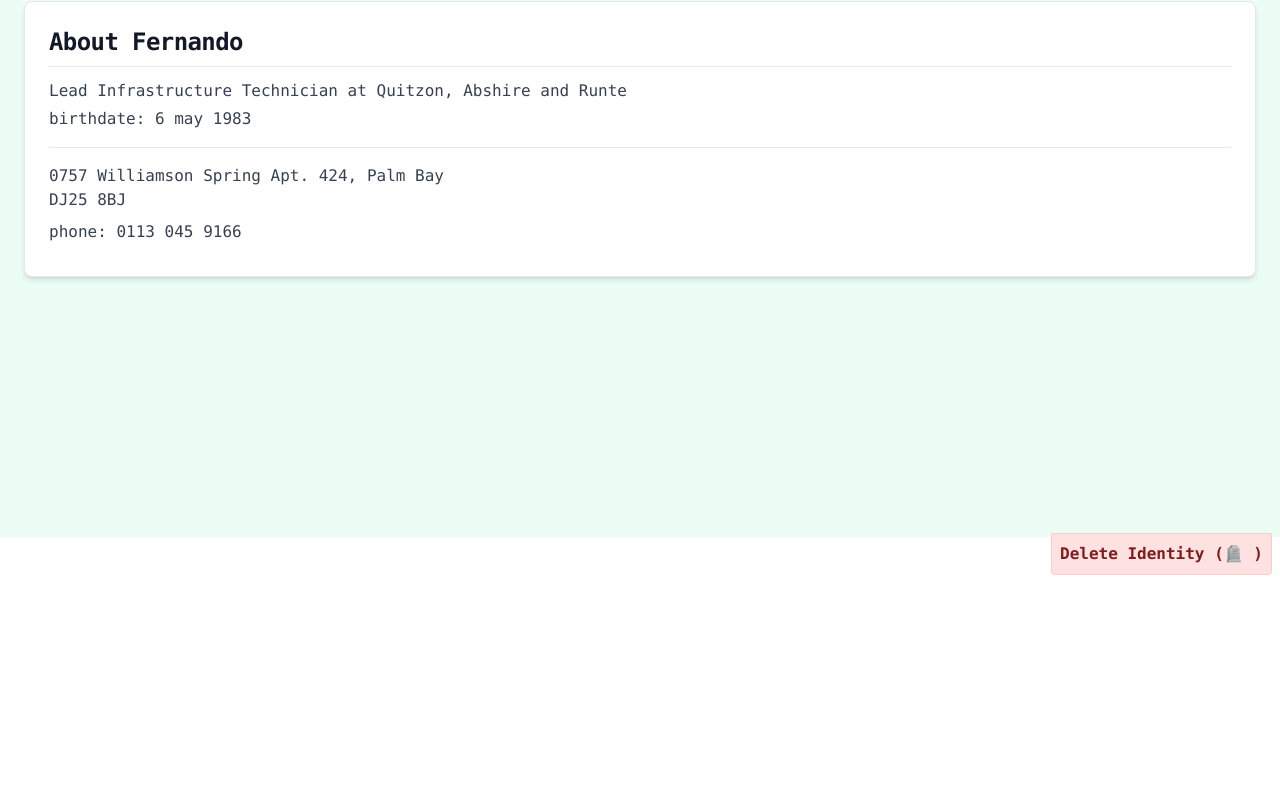
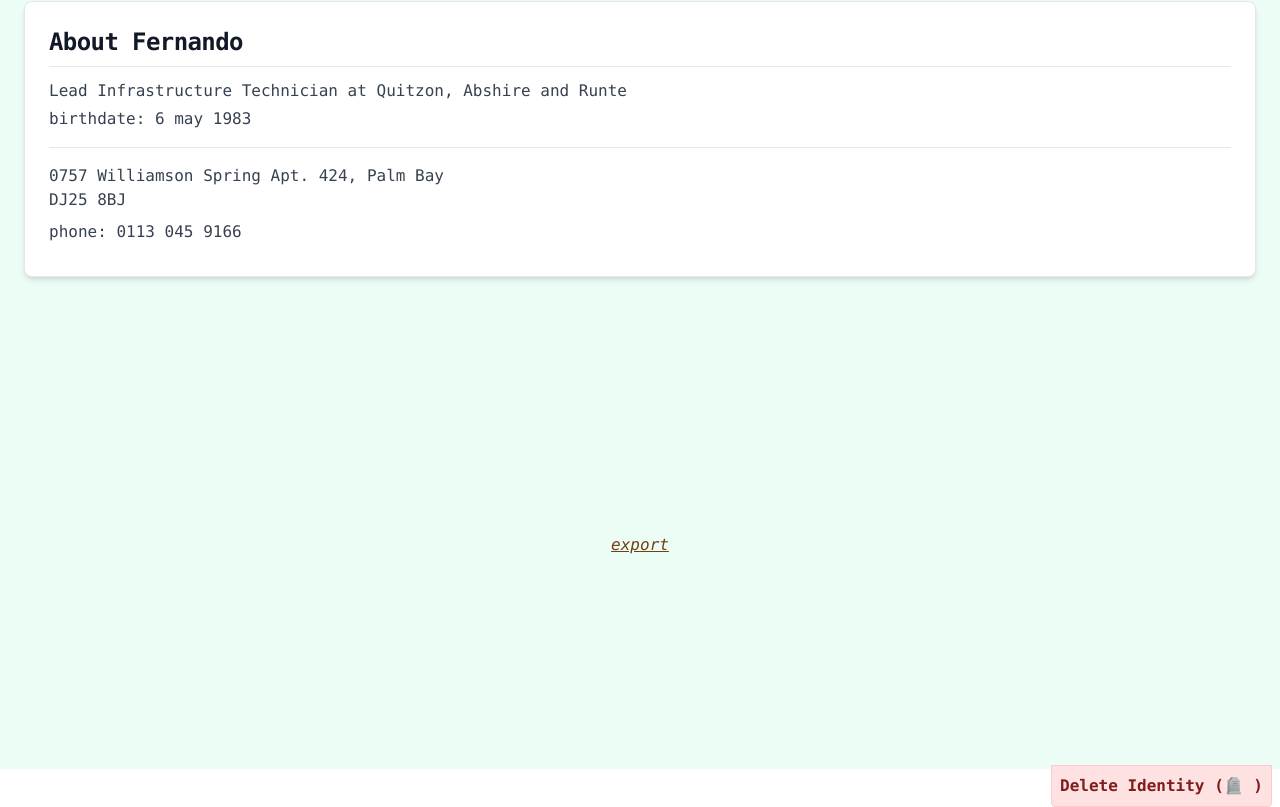
Before and after one commit to aazvf/identity-generator, a Nuxt app: page / in a window 1280 px wide. Shown: the part 809-1616 px from the top of the page. Before the commit the page ends 1384 px from the top, so only its background shows below. Built offline with nearby package versions, Linux system fonts and the light colour scheme; no server answers.

Commit message:
add export page

```diff
--- a/app.vue
+++ b/app.vue
@@ -1,29 +1,13 @@
 <template>
-    <div class="min-h-screen bg-emerald-50 text-yellow-900 font-mono">
-        <navigate :identities="identities" :active="active_identity" />
-
-        <div v-if="active_identity">
-            <identity :identity="active_identity" :key="'person' + identity_index">
-                <identity-inbox :person="active_identity" />
-            </identity>
-
-            <identity-delete :index="active_index" />
+    <NuxtLayout>
+        <div class="min-h-screen bg-emerald-50 text-yellow-900 font-mono">
+            <NuxtPage />
         </div>
-    </div>
+    </NuxtLayout>
 </template>
 
 
 <script lang="ts" setup>
 import "./assets/css/tailwind.css";
-
-const identities = useIdentities();
-const identity_index = useIdentityIndex();
-const active_index = computed(() =>
-    typeof identities.value[identity_index.value] === "object"
-        ? identity_index.value
-        : 0
-);
-const active_identity = computed(() => identities.value[active_index.value]);
-
 useNuxtApp().$localstorage().restore();
 </script>
--- /dev/null
+++ b/pages/export.vue
@@ -0,0 +1,8 @@
+<script setup>
+const identities = useIdentities();
+</script>
+
+
+<template>
+    <pre>{{ identities }}</pre>
+</template>
--- /dev/null
+++ b/pages/index.vue
@@ -0,0 +1,29 @@
+<template>
+    <div>
+        <navigate :identities="identities" :active="active_identity" />
+
+        <div v-if="active_identity">
+            <identity :identity="active_identity" :key="'person' + identity_index">
+                <identity-inbox :person="active_identity" />
+            </identity>
+
+            <div class="text-center pt-52">
+                <a href="/export" class="underline italic">export</a>
+            </div>
+
+            <identity-delete :index="active_index" />
+        </div>
+    </div>
+</template>
+
+
+<script lang="ts" setup>
+const identities = useIdentities();
+const identity_index = useIdentityIndex();
+const active_index = computed(() =>
+    typeof identities.value[identity_index.value] === "object"
+        ? identity_index.value
+        : 0
+);
+const active_identity = computed(() => identities.value[active_index.value]);
+</script>
```
